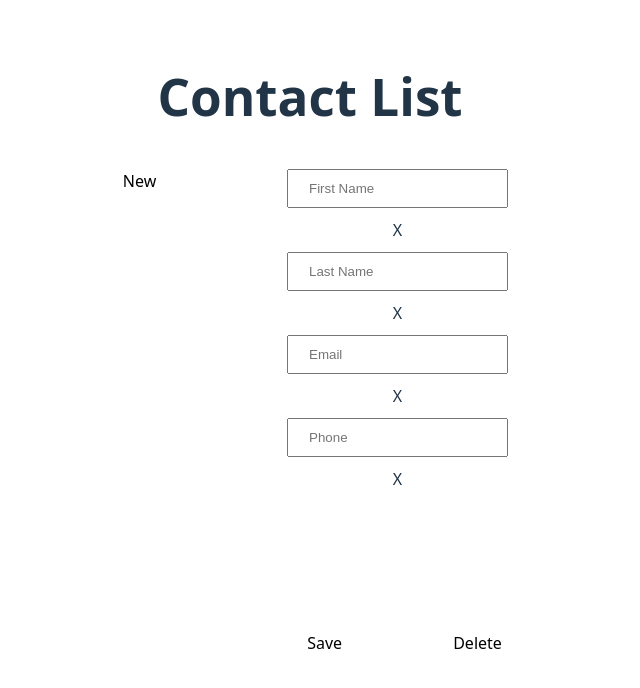
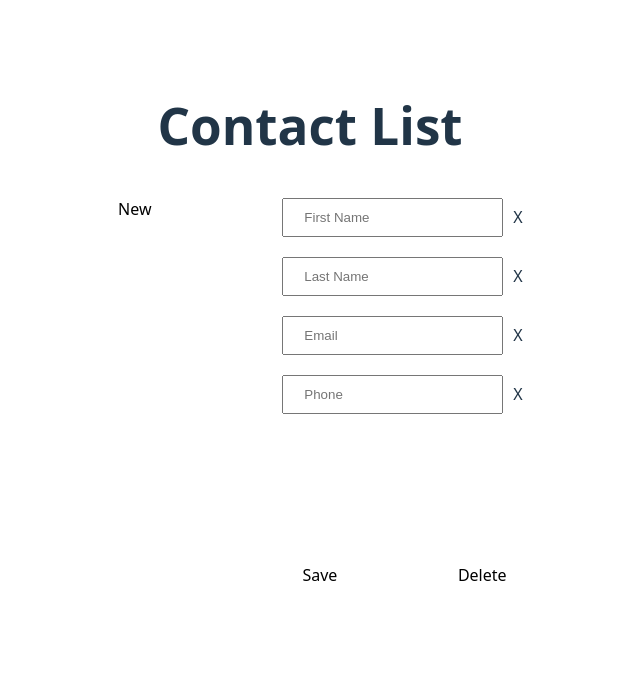
Before and after one commit to Oleg301-bit/Get-Contact, a React app in the folder contacts/: page / in a window 1280 px wide. Shown: the top 688 px of the page, without its empty margins (330-970 px from the left). Built offline with nearby package versions, Linux system fonts and the light colour scheme; the HTML template or start-up script is replaced by a standard one.

Commit message:
Update form style

```diff
--- a/contacts/src/App.jsx
+++ b/contacts/src/App.jsx
@@ -66,6 +66,7 @@ export class App extends Component {
   saveContacts = (arrContacts) => {
     localStorage.setItem('contacts', JSON.stringify(arrContacts));
   };
+
   render() {
     return (
       <div className='set-border'>
--- a/contacts/src/components/ContactForm/ContactForm.jsx
+++ b/contacts/src/components/ContactForm/ContactForm.jsx
@@ -27,6 +27,7 @@ export class ContactForm extends Component {
   render() {
     return (
       <form className='watch-form' onSubmit={this.onFormSubmit}>
+        <div className='align-input-with-btn'>
           <input
             type='text'
             name='fName'
@@ -36,6 +37,8 @@ export class ContactForm extends Component {
             className='input'
           />
           <span>X</span>
+        </div>
+        <div className='align-input-with-btn'>
           <input
             type='text'
             name='lName'
@@ -45,7 +48,9 @@ export class ContactForm extends Component {
             className='input'
           />
           <span>X</span>
+        </div>
 
+        <div className='align-input-with-btn'>
           <input
             type='text'
             name='email'
@@ -55,7 +60,9 @@ export class ContactForm extends Component {
             className='input'
           />
           <span>X</span>
+        </div>
 
+        <div className='align-input-with-btn'>
           <input
             type='text'
             name='phone'
@@ -65,6 +72,7 @@ export class ContactForm extends Component {
             className='input'
           />
           <span>X</span>
+        </div>
 
         <div className='button-container'>
           <button className='set-button' type='submit'>
```
Lines whose indentation alone changed are shown as unchanged.
